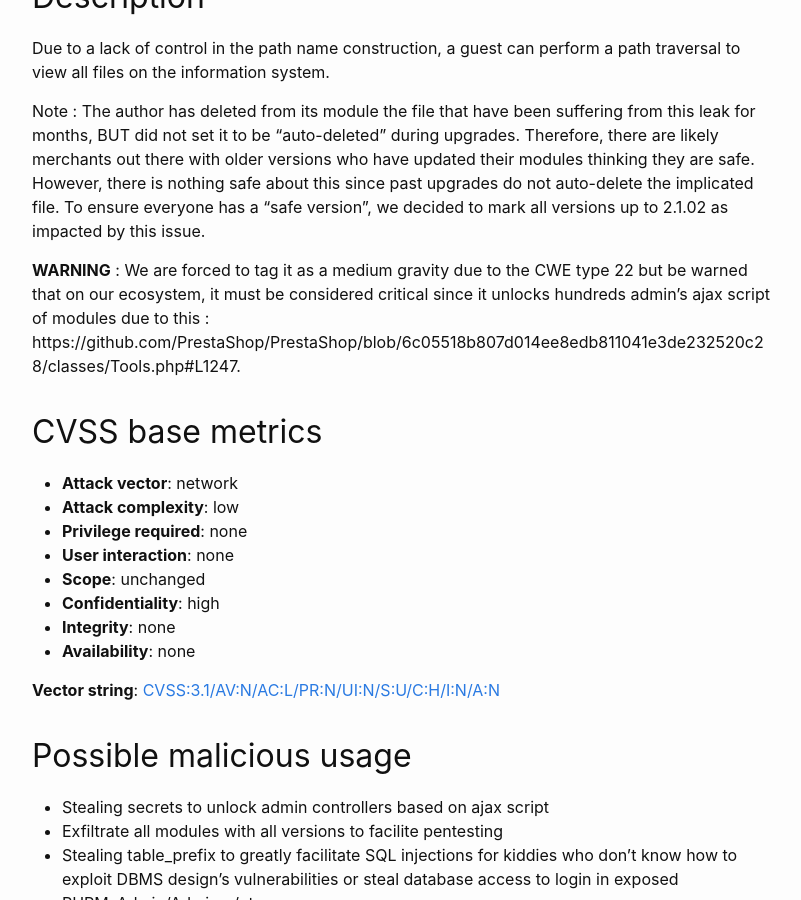
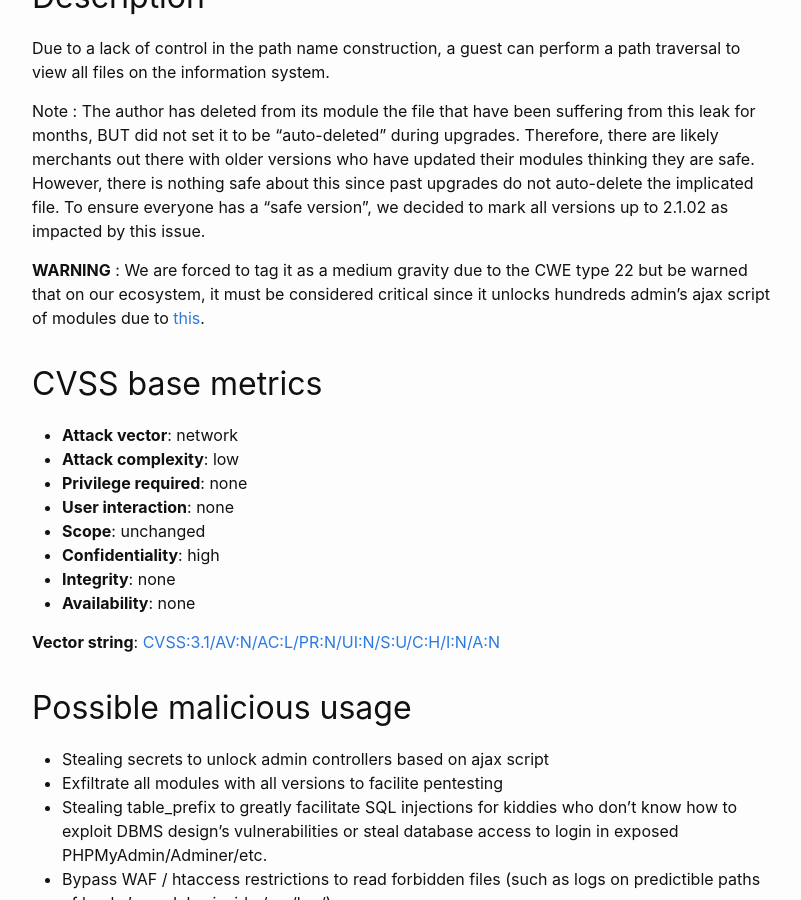
Before and after one commit to friends-of-presta/security-advisories, a Jekyll site: the page built from _posts/2023-07-20-ultimateimagetool.md, in a window 1280 px wide and 900 px high, scrolled down 875 px. Shown: the whole window, without its empty margins (238-1039 px from the left). Built offline with Jekyll 4.4.1, drawn with Linux system fonts in a browser that asks for light colours.

Commit message:
Update 2023-07-20-ultimateimagetool.md

```diff
--- a/_posts/2023-07-20-ultimateimagetool.md
+++ b/_posts/2023-07-20-ultimateimagetool.md
@@ -29,7 +29,7 @@ Due to a lack of control in the path name construction, a guest can perform a pa
 
 Note : The author has deleted from its module the file that have been suffering from this leak for months, BUT did not set it to be "auto-deleted" during upgrades. Therefore, there are likely merchants out there with older versions who have updated their modules thinking they are safe. However, there is nothing safe about this since past upgrades do not auto-delete the implicated file. To ensure everyone has a "safe version", we decided to mark all versions up to 2.1.02 as impacted by this issue.
 
-**WARNING** : We are forced to tag it as a medium gravity due to the CWE type 22 but be warned that on our ecosystem, it must be considered critical since it unlocks hundreds admin's ajax script of modules due to this : https://github.com/PrestaShop/PrestaShop/blob/6c05518b807d014ee8edb811041e3de232520c28/classes/Tools.php#L1247.
+**WARNING** : We are forced to tag it as a medium gravity due to the CWE type 22 but be warned that on our ecosystem, it must be considered critical since it unlocks hundreds admin's ajax script of modules due to [this](https://github.com/PrestaShop/PrestaShop/blob/6c05518b807d014ee8edb811041e3de232520c28/classes/Tools.php#L1247).
 
 
 ## CVSS base metrics
```
